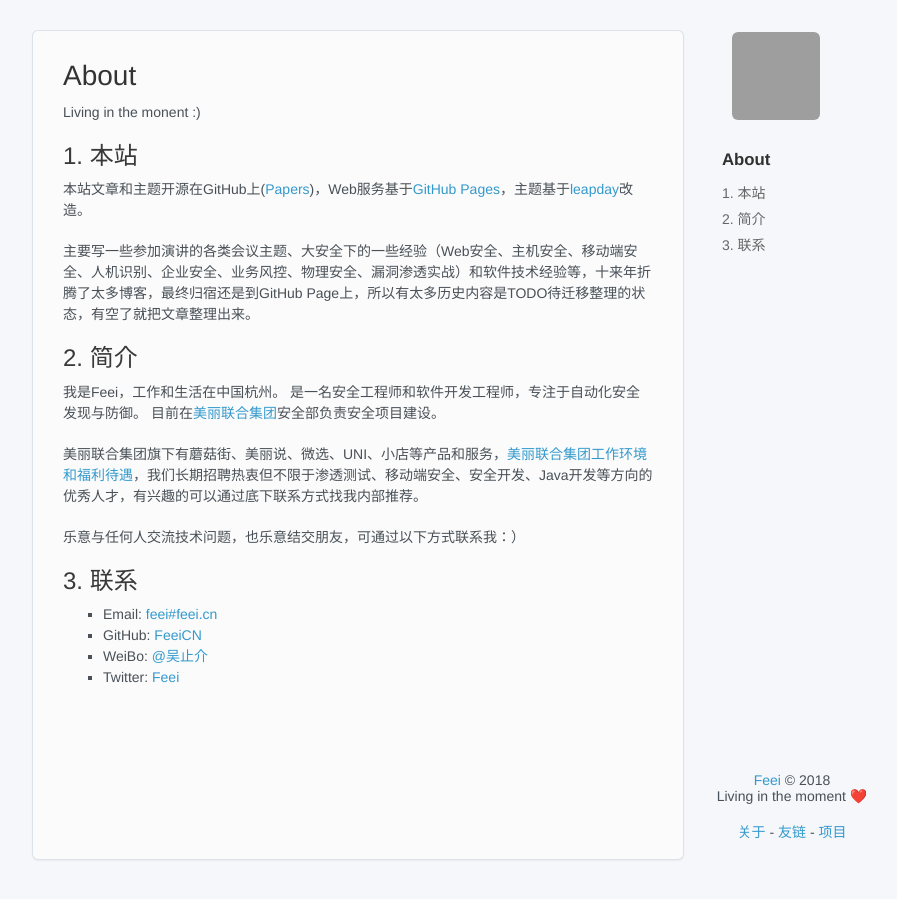
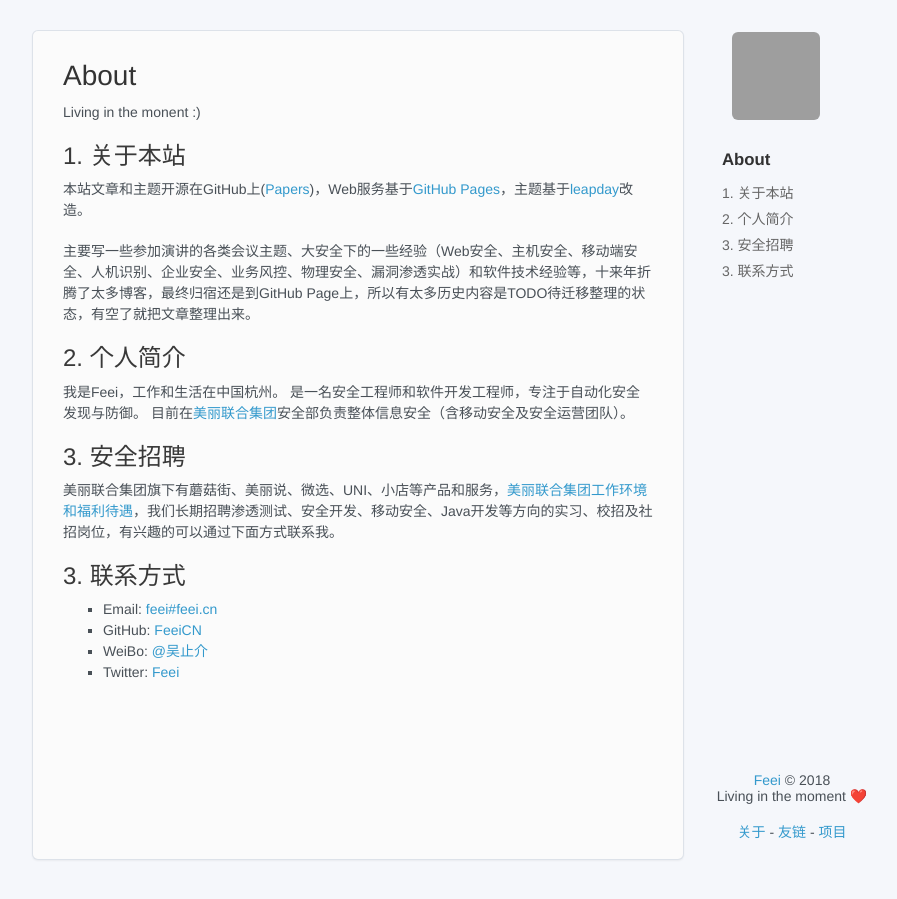
Before and after one commit to limengmingx/Papers, a Jekyll site: the page built from about.md, in a window 1280 px wide, cut to the strip 0-899 px from the top of the page. Shown: the whole strip, without its empty margins (283-1180 px from the left). Built offline with Jekyll 4.4.1, drawn with Linux system fonts in a browser that asks for light colours; our own code applies the rules of GitHub Pages for plain Markdown files; comment, search, counter and statistics services are not loaded; grey boxes are pictures that could not be loaded.

Commit message:
add 安全招聘

```diff
--- a/about.md
+++ b/about.md
@@ -1,28 +1,27 @@
 ---
-description: 关于Feei和吴止介的介绍以及联系方式。
+description: 关于Feei的介绍以及联系方式。
 ---
 
 # About
 
 Living in the monent :)
 
-## 1. 本站
+## 1. 关于本站
 
 本站文章和主题开源在GitHub上([Papers](https://github.com/FeeiCN/Papers))，Web服务基于[GitHub Pages](https://pages.github.com)，主题基于[leapday](https://github.com/mattgraham/leapday)改造。
 
 主要写一些参加演讲的各类会议主题、大安全下的一些经验（Web安全、主机安全、移动端安全、人机识别、企业安全、业务风控、物理安全、漏洞渗透实战）和软件技术经验等，十来年折腾了太多博客，最终归宿还是到GitHub Page上，所以有太多历史内容是TODO待迁移整理的状态，有空了就把文章整理出来。
 
-## 2. 简介
+## 2. 个人简介
 
 我是Feei，工作和生活在中国杭州。
 是一名安全工程师和软件开发工程师，专注于自动化安全发现与防御。
-目前在[美丽联合集团](http://www.meili-inc.com)安全部负责安全项目建设。
+目前在[美丽联合集团](http://www.meili-inc.com)安全部负责整体信息安全（含移动安全及安全运营团队）。
 
-美丽联合集团旗下有蘑菇街、美丽说、微选、UNI、小店等产品和服务，[美丽联合集团工作环境和福利待遇](https://www.zhihu.com/question/25437690/answer/31243880)，我们长期招聘热衷但不限于渗透测试、移动端安全、安全开发、Java开发等方向的优秀人才，有兴趣的可以通过底下联系方式找我内部推荐。
+## 3. 安全招聘
+美丽联合集团旗下有蘑菇街、美丽说、微选、UNI、小店等产品和服务，[美丽联合集团工作环境和福利待遇](https://www.zhihu.com/question/25437690/answer/31243880)，我们长期招聘渗透测试、安全开发、移动安全、Java开发等方向的实习、校招及社招岗位，有兴趣的可以通过下面方式联系我。
 
-乐意与任何人交流技术问题，也乐意结交朋友，可通过以下方式联系我：）
-
-## 3. 联系
+## 3. 联系方式
 
 - Email: [feei#feei.cn](mailto:feei@feei.cn)
 - GitHub: [FeeiCN](https://github.com/FeeiCN)
```
